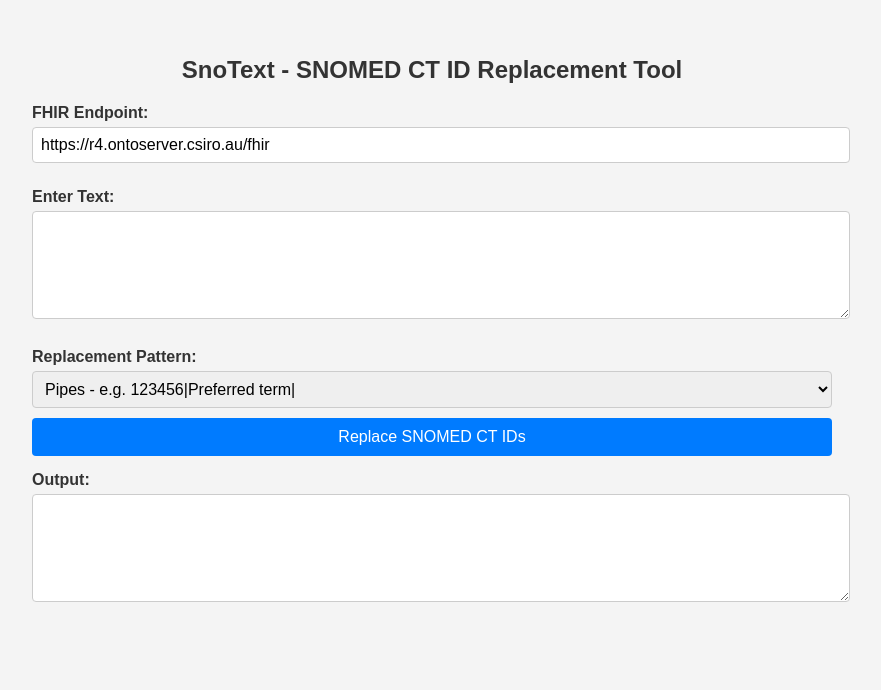
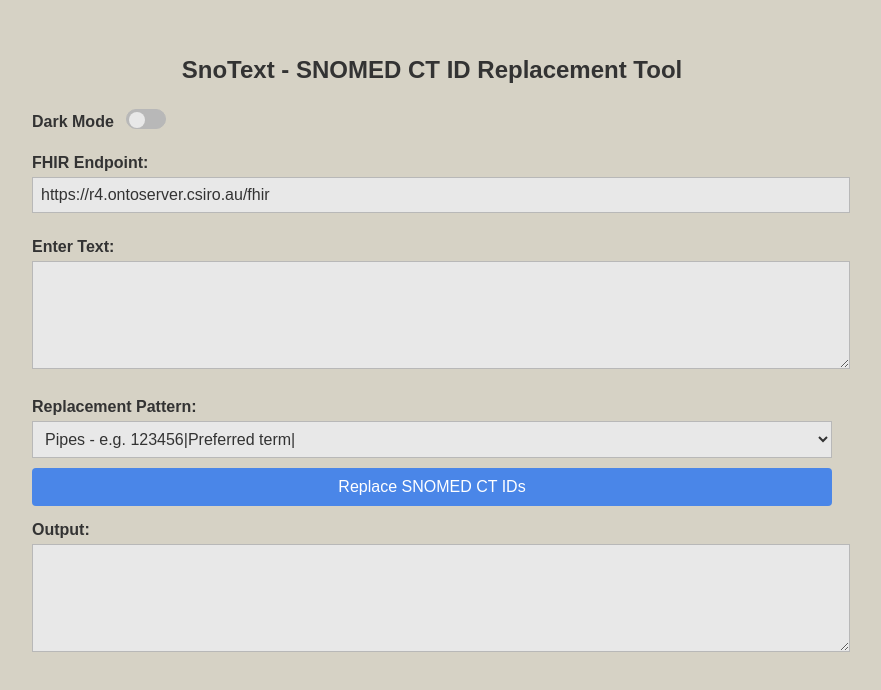
Before and after one commit to dionmcm/SnoText, a plain HTML site: page index.html in a window 1280 px wide. Shown: the whole page, without its empty margins (208-1089 px from the left). Drawn offline with Linux system fonts and the light colour scheme.

Commit message:
Add dark mode toggle with theme persistence
Implemented a dark mode toggle feature, allowing users to switch between light and dark themes. The user's preference is saved in local storage, and system preferences are respected by default. Updated CSS to support theme variables for a seamless transition.

```diff
--- a/index.html
+++ b/index.html
@@ -8,6 +8,11 @@
 </head>
 <body>
   <h1>SnoText - SNOMED CT ID Replacement Tool</h1>
+
+  <div class="theme-toggle">
+    <label for="theme-switch">Dark Mode</label>
+    <input type="checkbox" id="theme-switch">
+  </div>
 
   <!-- FHIR Endpoint Input -->
   <label for="fhirEndpoint">FHIR Endpoint:</label>
--- a/script.js
+++ b/script.js
@@ -1,3 +1,45 @@
+// Theme toggle functionality
+document.addEventListener('DOMContentLoaded', () => {
+  const themeToggle = document.getElementById('theme-switch');
+
+  // Check if user has previously selected a theme
+  const savedTheme = localStorage.getItem('theme');
+
+  // Check system preference
+  const prefersDarkMode = window.matchMedia('(prefers-color-scheme: dark)').matches;
+
+  // Set initial state
+  if (savedTheme === 'dark' || (savedTheme === null && prefersDarkMode)) {
+    document.documentElement.setAttribute('data-theme', 'dark');
+    themeToggle.checked = true;
+  } else {
+    document.documentElement.setAttribute('data-theme', 'light');
+    themeToggle.checked = false;
+  }
+
+  // Handle toggle changes
+  themeToggle.addEventListener('change', () => {
+    if (themeToggle.checked) {
+      document.documentElement.setAttribute('data-theme', 'dark');
+      localStorage.setItem('theme', 'dark');
+    } else {
+      document.documentElement.setAttribute('data-theme', 'light');
+      localStorage.setItem('theme', 'light');
+    }
+  });
+
+  // Listen for system preference changes
+  window.matchMedia('(prefers-color-scheme: dark)').addEventListener('change', (e) => {
+    // Only update if user hasn't manually selected a theme
+    if (!localStorage.getItem('theme')) {
+      const newTheme = e.matches ? 'dark' : 'light';
+      document.documentElement.setAttribute('data-theme', newTheme);
+      themeToggle.checked = e.matches;
+    }
+  });
+});
+
+
 // Function to show snackbar notification
 function showSnackbar(message) {
   const snackbar = document.getElementById("snackbar");
--- a/style.css
+++ b/style.css
@@ -1,17 +1,46 @@
+:root {
+  /* Light mode with darker background elements */
+  --background-color: #d6d2c5;
+  --text-color: #333333;
+  --card-background: #d0d0d0;
+  --input-background: #e8e8e8;
+  --border-color: #b8b8b8;
+  --button-bg: #4a86e8;
+  --button-text: #ffffff;
+  --button-hover-bg: #0056b3;
+  --notification-bg: #f8d7da;
+  --notification-text: #721c24;
+}
+
+/* Manual dark theme toggle - this must come AFTER the :root styles */
+[data-theme="dark"] {
+  --background-color: #222222;
+  --text-color: #f0f0f0;
+  --card-background: #333333;
+  --input-background: #444444;
+  --border-color: #555555;
+  --button-bg: #5c94f0;
+  --button-text: #ffffff;
+  --button-hover-bg: #3a72c9;
+  --notification-bg: #563e42;
+  --notification-text: #f8d7da;
+}
+
 /* General styling */
 body {
   font-family: Arial, sans-serif;
   max-width: 800px;
   margin: 20px auto;
   padding: 20px;
-    background-color: #f4f4f4;
-    color: #333;
+  background-color: var(--background-color);
+  color: var(--text-color);
+  transition: background-color 0.3s, color 0.3s;
 }
 
 /* Header styling */
 h1 {
   font-size: 24px;
-    color: #333;
+  color: var(--text-color);
   text-align: center;
   margin-bottom: 20px;
 }
@@ -23,22 +52,30 @@
   font-weight: bold;
 }
 
+.container, .card {
+  background-color: var(--card-background);
+  border: 1px solid var(--border-color);
+}
+
 textarea, input, select {
   width: 100%;
   padding: 8px;
   margin-top: 5px;
   margin-bottom: 10px;
   font-size: 16px;
-    border: 1px solid #ccc;
-    border-radius: 4px;
+
+  background-color: var(--input-background);
+  color: var(--text-color);
+  border: 1px solid var(--border-color);
+
 }
 
 /* Button styling */
 button {
   width: 100%;
   padding: 10px;
-    background-color: #007BFF;
-    color: white;
+  background-color: var(--button-bg);
+  color: var(--button-text);
   font-size: 16px;
   border: none;
   border-radius: 4px;
@@ -46,7 +83,7 @@
 }
 
 button:hover {
-    background-color: #0056b3;
+  background-color: var(--button-hover-bg);
 }
 
 /* Snackbar styling */
@@ -54,8 +91,8 @@
   visibility: hidden;
   min-width: 250px;
   margin-left: -125px;
-    background-color: #333;
-    color: #fff;
+  background-color: var(--notification-bg);
+  color: var(--notification-text);
   text-align: center;
   border-radius: 2px;
   padding: 16px;
@@ -73,11 +110,68 @@
 
 /* Fade in and out effects for the snackbar */
 @keyframes fadein {
-    from {bottom: 0; opacity: 0;}
-    to {bottom: 30px; opacity: 1;}
+  from {
+    bottom: 0;
+    opacity: 0;
+  }
+  to {
+    bottom: 30px;
+    opacity: 1;
+  }
 }
 
 @keyframes fadeout {
-    from {bottom: 30px; opacity: 1;}
-    to {bottom: 0; opacity: 0;}
+  from {
+    bottom: 30px;
+    opacity: 1;
   }
+  to {
+    bottom: 0;
+    opacity: 0;
+  }
+}
+
+.theme-toggle {
+  display: flex;
+  align-items: center;
+  justify-content: flex-start;
+  gap: 8px;
+}
+
+.theme-toggle label {
+  margin-top: 0; /* Remove top margin that could be inherited from other labels */
+  margin-bottom: 0; /* Ensure no extra spacing below */
+  display: flex; /* Allow label to align properly */
+  align-items: center; /* Center label text vertically */
+  height: 20px; /* Match the toggle switch height */
+}
+
+.theme-toggle input {
+  appearance: none;
+  width: 40px;
+  height: 20px;
+  background-color: var(--border-color);
+  border-radius: 20px;
+  position: relative;
+  cursor: pointer;
+}
+
+.theme-toggle input::before {
+  content: '';
+  position: absolute;
+  width: 16px;
+  height: 16px;
+  border-radius: 50%;
+  top: 2px;
+  left: 2px;
+  background-color: var(--input-background);
+  transition: transform 0.3s;
+}
+
+.theme-toggle input:checked {
+  background-color: var(--button-bg);
+}
+
+.theme-toggle input:checked::before {
+  transform: translateX(20px);
+}
```
Lines whose indentation alone changed are shown as unchanged.
